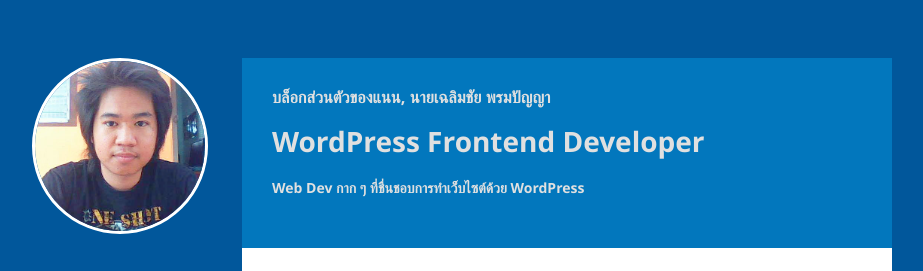
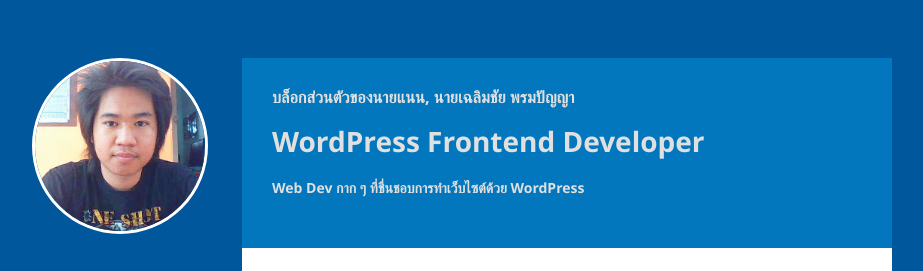
Before and after one commit to Nann/nann.github.io, a Jekyll site: the page built from another-page.md, in a window 1280 px wide. Shown: the top 271 px of the page, without its empty margins (178-1101 px from the left). Built offline with Jekyll 4.4.1, drawn with Linux system fonts in a browser that asks for light colours; our own code applies the rules of GitHub Pages for plain Markdown files.

Commit message:
Fix Text on intro

```diff
--- a/_layouts/default.html
+++ b/_layouts/default.html
@@ -35,7 +35,7 @@
           <div id="main">
               <div id="content">
                   <div id="intro">
-                      <h3>บล็อกส่วนตัวของแนน, นายเฉลิมชัย พรมปัญญา</h3>
+                      <h3>บล็อกส่วนตัวของนายแนน, นายเฉลิมชัย พรมปัญญา</h3>
                       <h1>WordPress Frontend Developer</h1>
                       <h4>Web Dev กาก ๆ ที่ชื่นชอบการทำเว็บไซต์ด้วย WordPress</h4>
                   </div>
```
